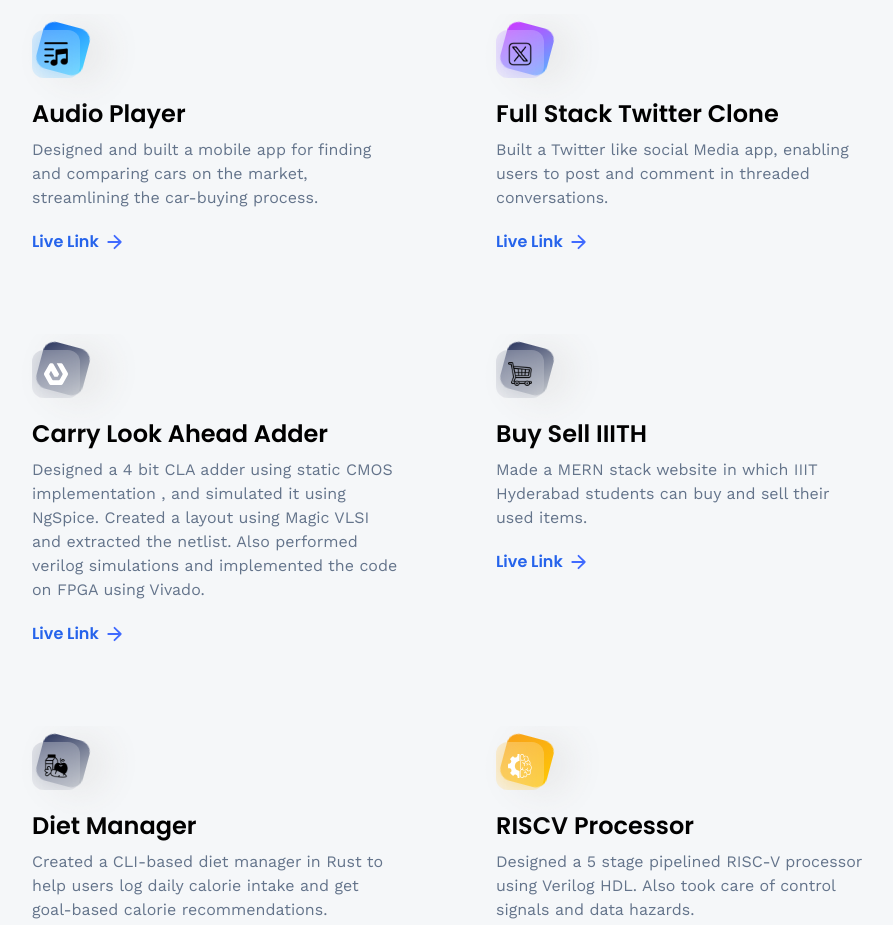
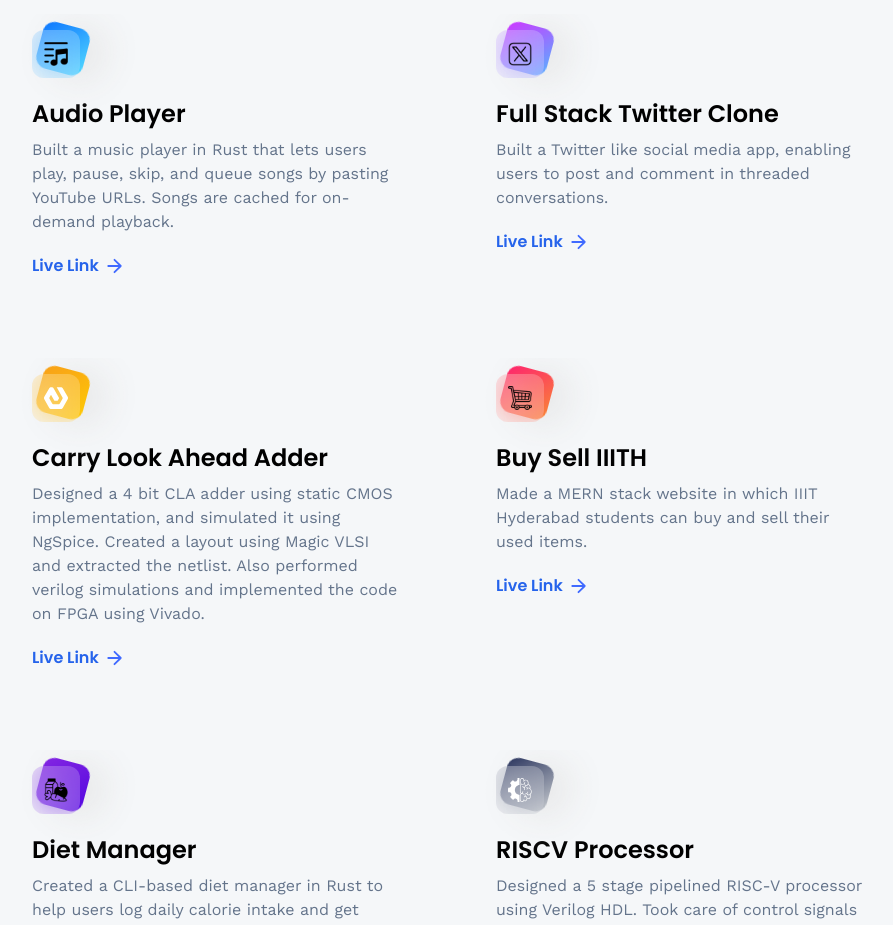
Before and after one commit to Xponent123/portfolio, a React (Vite) app: page /portfolio/projects in a window 1280 px wide. Shown: the part 800-1725 px from the top of the page, without its empty margins (176-1069 px from the left). Built offline with nearby package versions, Linux system fonts and the light colour scheme; no server answers.

Commit message:
Fix routing for GitHub Pages

```diff
--- a/src/components/HomeInfo.jsx
+++ b/src/components/HomeInfo.jsx
@@ -9,7 +9,7 @@ const HomeInfo = ({ currentStage }) => {
         Hi, I'm
         <span className='font-semibold mx-2 text-white'>Jal</span>
         <br />
-        An Electronics & Communcication Engineering student
+        An Electronics & Communication Engineering student
       </h1>
     );
 
@@ -21,7 +21,7 @@ const HomeInfo = ({ currentStage }) => {
         </p>
 
         <Link to='/about' className='neo-brutalism-white neo-btn'>
-          Learn more
+          More About Me
           <img src={arrow} alt='arrow' className='w-4 h-4 object-contain' />
         </Link>
       </div>
@@ -36,7 +36,7 @@ const HomeInfo = ({ currentStage }) => {
         </p>
 
         <Link to='/projects' className='neo-brutalism-white neo-btn'>
-          Visit my portfolio
+          Visit My Projects
           <img src={arrow} alt='arrow' className='w-4 h-4 object-contain' />
         </Link>
       </div>
--- a/src/constants/index.js
+++ b/src/constants/index.js
@@ -173,7 +173,7 @@ export const projects = [
         iconUrl: nfs,
         theme: 'btn-back-green',
         name: 'Network File System',
-        description: 'implemented a simple network (or rather, a distributed) file system in C++ from scratch, using sockets and threads. The system allows multiple clients to connect to a server and perform file operations like read, write, copy,etc.',
+        description: 'Implemented a simple network (or rather, a distributed) file system in C++ from scratch, using sockets and threads. The system allows multiple clients to connect to a server and perform file operations like read, write, copy, etc.',
         link: 'https://github.com/Xponent123/network_file_system',
     },
     {
@@ -181,42 +181,41 @@ export const projects = [
         theme: 'btn-back-blue',
         name: 'Audio Player',
         description: 'Built a music player in Rust that lets users play, pause, skip, and queue songs by pasting YouTube URLs. Songs are cached for on-demand playback.',
-        description: 'Designed and built a mobile app for finding and comparing cars on the market, streamlining the car-buying process.',
         link: 'https://github.com/Xponent123/Audio-player',
     },
     {
         iconUrl: twit,
         theme: 'btn-back-pink',
         name: 'Full Stack Twitter Clone',
-        description: 'Built a Twitter like social Media app, enabling users to post and comment in threaded conversations.',
+        description: 'Built a Twitter like social media app, enabling users to post and comment in threaded conversations.',
         link: 'Coming Soon',
     },
     {
         iconUrl: estate,
-        theme: 'btn-back-black',
+        theme: 'btn-back-yellow',
         name: 'Carry Look Ahead Adder',
-        description: 'Designed a 4 bit CLA adder using static CMOS implementation , and simulated it using NgSpice. Created a layout using Magic VLSI and extracted the netlist. Also performed verilog simulations and implemented the code on FPGA using Vivado.',
+        description: 'Designed a 4 bit CLA adder using static CMOS implementation, and simulated it using NgSpice. Created a layout using Magic VLSI and extracted the netlist. Also performed verilog simulations and implemented the code on FPGA using Vivado.',
         link: 'https://github.com/Xponent123/carry_lookahead_adder',
     },
      {
         iconUrl: bsr,
-        theme: 'btn-back-black',
+        theme: 'btn-back-orange',
         name: 'Buy Sell IIITH',
         description: 'Made a MERN stack website in which IIIT Hyderabad students can buy and sell their used items.',
         link: 'https://github.com/Xponent123/Buy_Sell_IIITH',
     },
      {
         iconUrl: diet,
-        theme: 'btn-back-black',
+        theme: 'btn-back-violet',
         name: 'Diet Manager',
         description: ' Created a CLI-based diet manager in Rust to help users log daily calorie intake and get goal-based calorie recommendations.',
         link: 'https://github.com/Xponent123/diet-manager',
     },
     {
         iconUrl: summiz,
-        theme: 'btn-back-yellow',
+        theme: 'btn-back-black',
         name: 'RISCV Processor',
-        description: 'Designed a 5 stage pipelined RISC-V processor using Verilog HDL. Also took care of control signals and data hazards.',
+        description: 'Designed a 5 stage pipelined RISC-V processor using Verilog HDL. Took care of control signals and data hazards as well.',
         link: 'https://github.com/Xponent123/riscv_processor',
     }
 ];
--- a/src/index.css
+++ b/src/index.css
@@ -142,6 +142,10 @@ body:has(.card[data-color="green"]:hover) {
 .block-container .btn-back-black {
   background: linear-gradient(135deg, #0a1647 -20%, #e4e7e4 120%);
 }
+.block-container .btn-back-violet {
+  background: linear-gradient(135deg, #8e2de2 -20%, #4a00e0 120%);
+}
+
 
 .block-container .btn-front {
   position: absolute;
```
